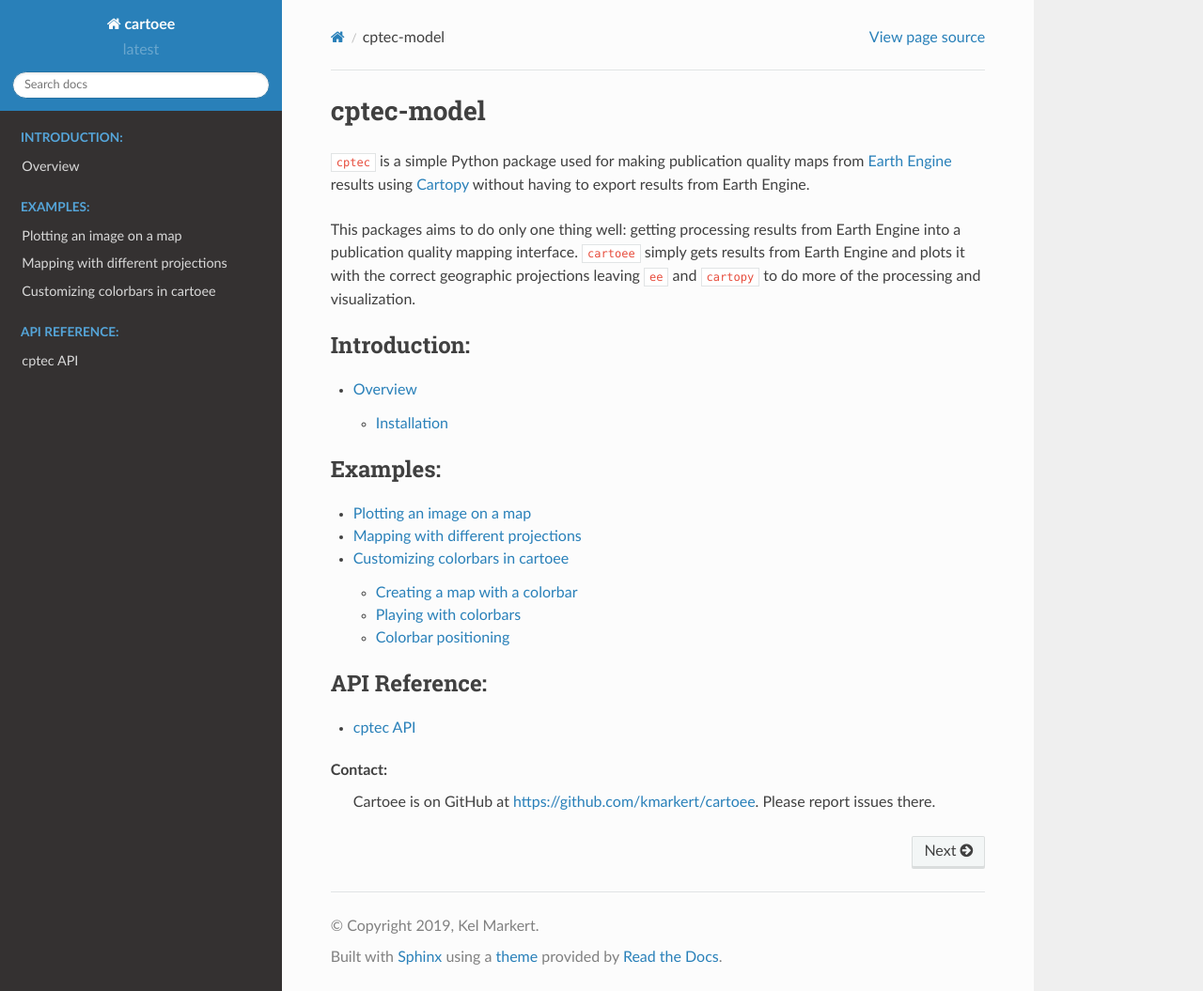
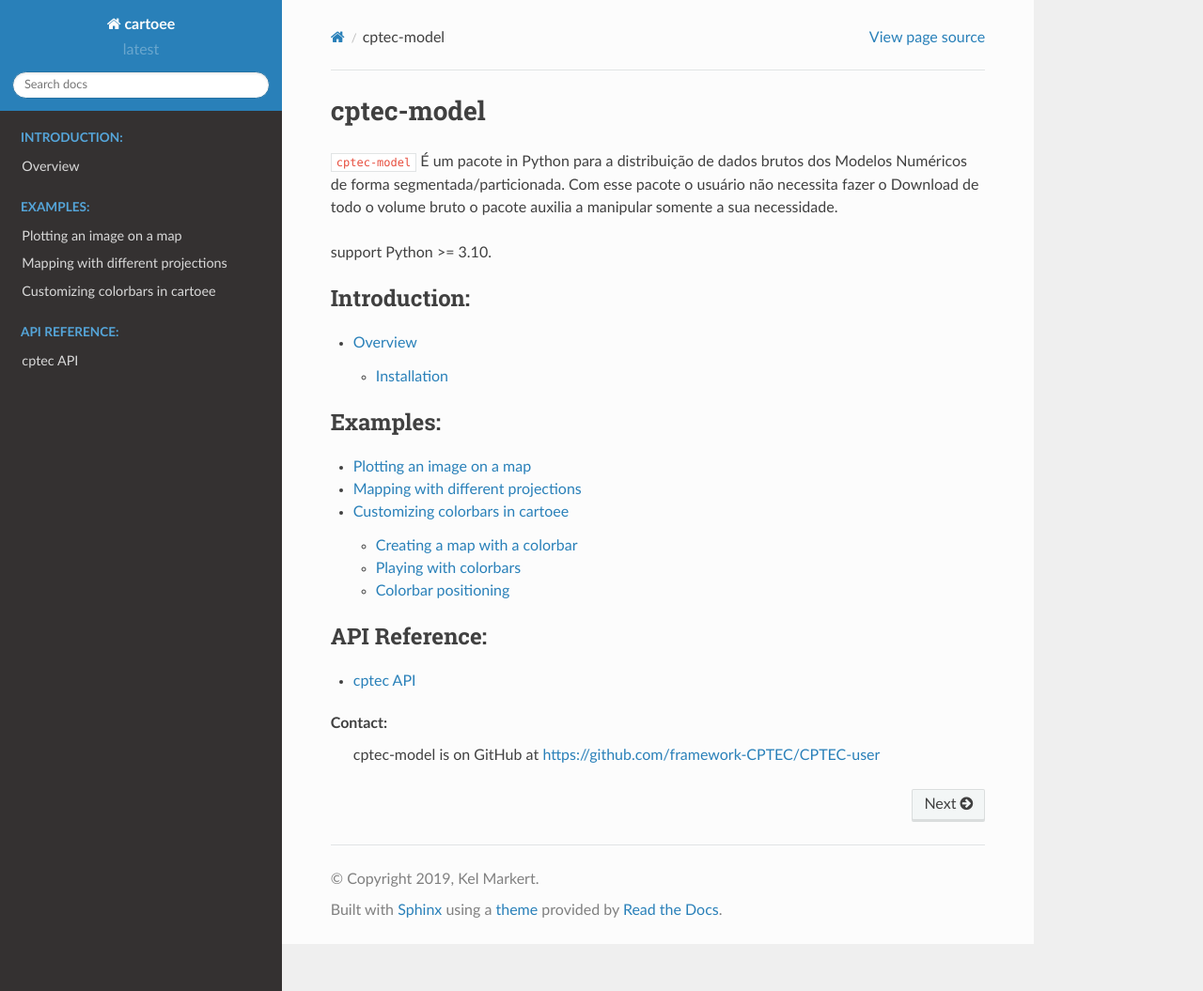
Before and after one commit to framework-CPTEC/tutorial-cptec-model, a Sphinx documentation site: the page built from docs/index.rst, in a window 1280 px wide and 1055 px high. Shown: the whole window at 94% size. Built offline with Sphinx 7.4.7 and the Read the Docs theme 2.0.0, drawn with Linux system fonts in a browser that asks for light colours; pages that are not in the unit, such as notebooks, are missing from menus.

Commit message:
Update index.rst

```diff
--- a/docs/index.rst
+++ b/docs/index.rst
@@ -6,16 +6,9 @@
 cptec-model
 ===================================
 
-:code:`cptec` is a simple Python package used for making publication quality
-maps from `Earth Engine <https://earthengine.google.com/>`_ results using
-`Cartopy <https://scitools.org.uk/cartopy/docs/latest/>`_ without having to
-export results from Earth Engine.
+:code:`cptec-model` É um pacote in Python para a distribuição de dados brutos dos Modelos Numéricos de forma segmentada/particionada. Com esse pacote o usuário não necessita fazer o Download de todo o volume bruto o pacote auxilia a manipular somente a sua necessidade.
 
-This packages aims to do only one thing well: getting processing results from
-Earth Engine into a publication quality mapping interface. :code:`cartoee`
-simply gets results from Earth Engine and plots it with the correct geographic
-projections leaving :code:`ee` and :code:`cartopy` to do more of the processing
-and visualization.
+support Python >= 3.10.
 
 
 .. toctree::
@@ -42,4 +35,4 @@
   api.rst
 
 Contact:
- Cartoee is on GitHub at https://github.com/kmarkert/cartoee. Please report issues there.
+ cptec-model is on GitHub at https://github.com/framework-CPTEC/CPTEC-user
```
